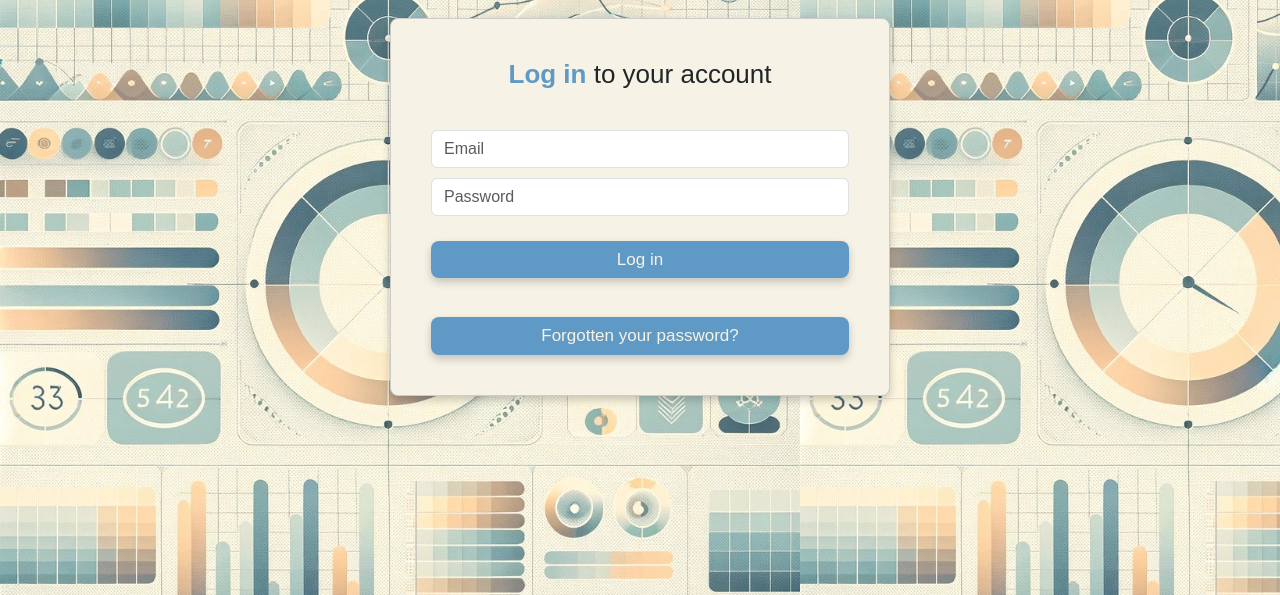
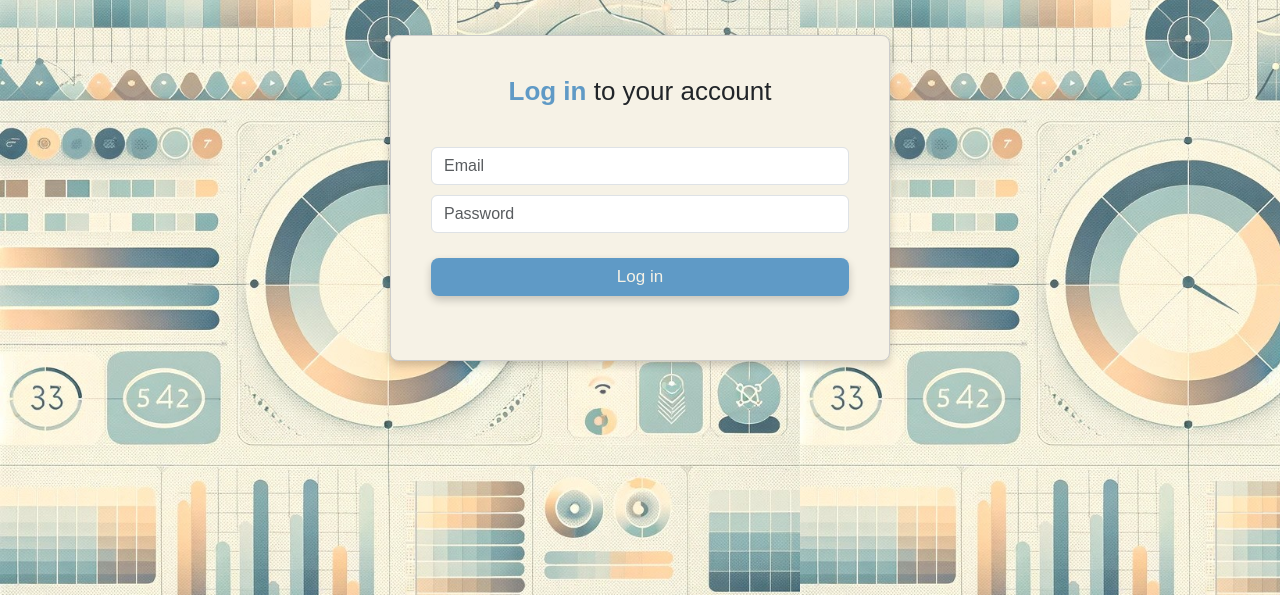
Before and after one commit to MazElgonemy/Speed-Checker1, a Flask app: page /login in a window 1280 px wide. Shown: the part 102-697 px from the top of the page. Run offline with Flask 3, Linux system fonts and the light colour scheme; some libraries are stand-ins or nearby versions.

Commit message:
error handling

```diff
--- a/templates/login.html
+++ b/templates/login.html
@@ -27,7 +27,6 @@
             <button type="submit" class="btn btn-primary btn-block">Log in</button>
         </form>
         <br>
-            <a href="" class="btn btn-primary btn-block">Forgotten your password?</a>
     </div>
 </div>
  {% include "footer.html"%}
```
